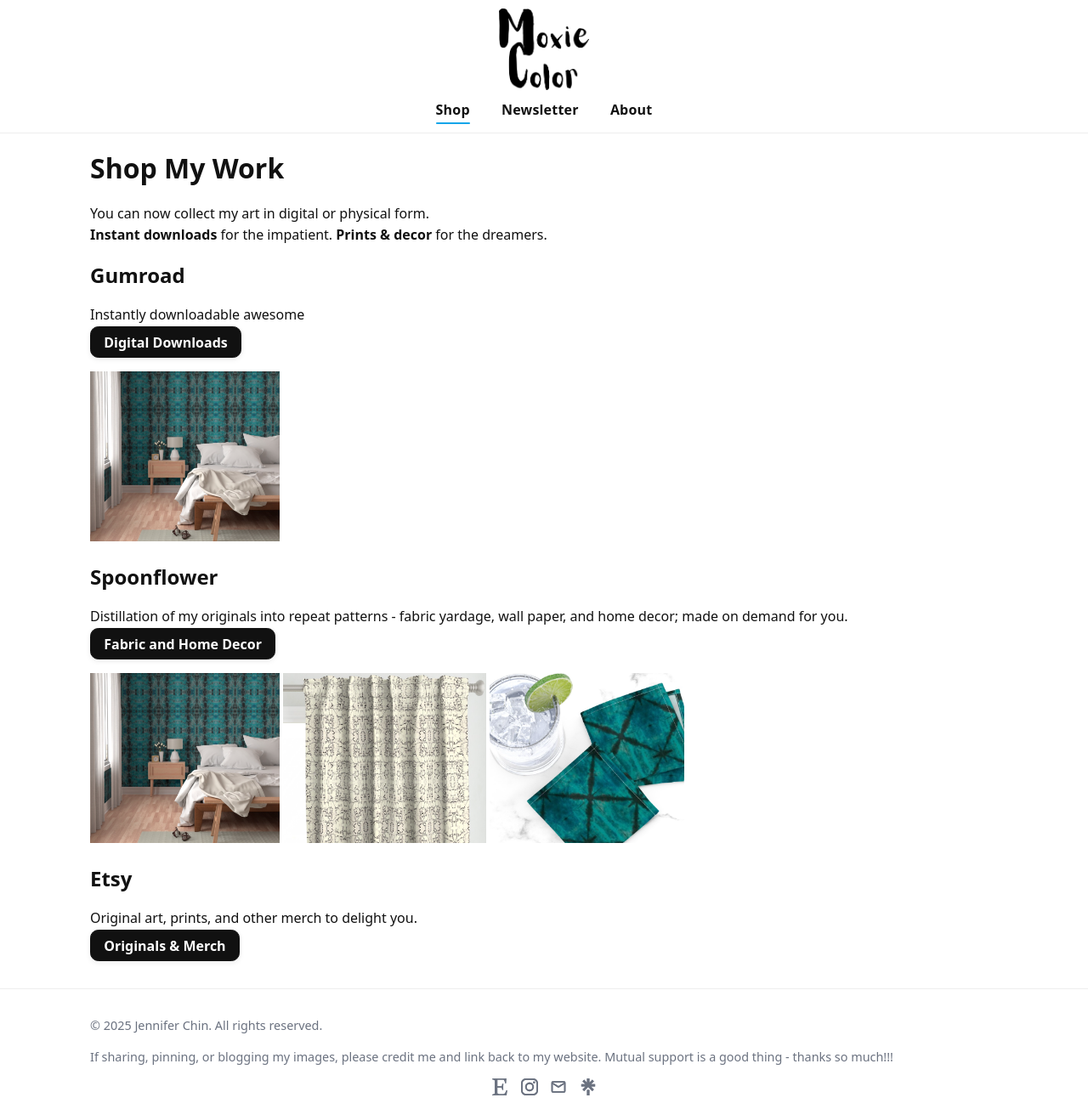
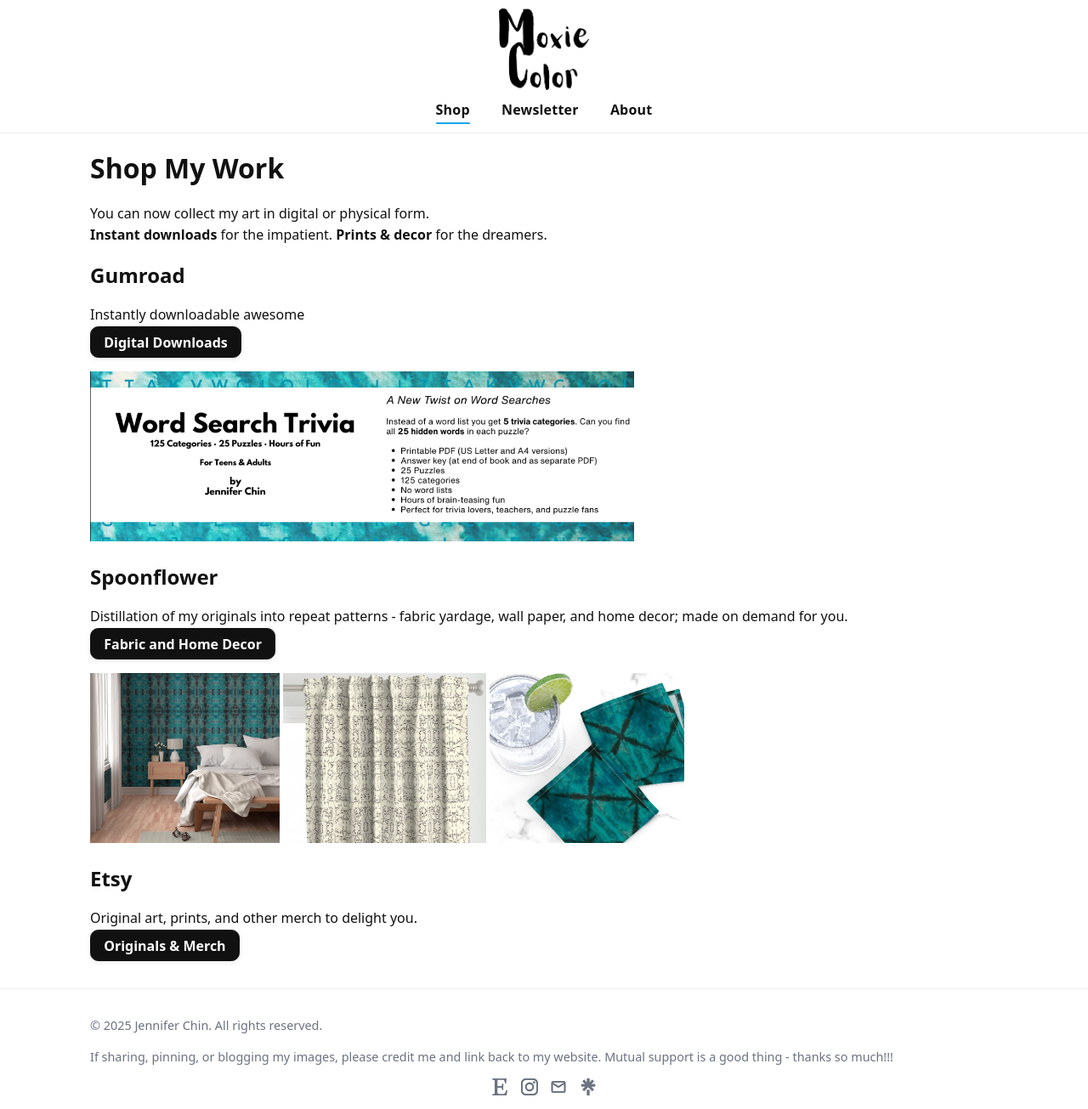
Before and after one commit to MoxieColor/moxiecolor, a Jekyll site: the page built from pages/shop.md, in a window 1280 px wide and 1305 px high. Shown: the whole window at 85% size. Built offline with Jekyll 4.4.1, drawn with Linux system fonts in a browser that asks for light colours.

Commit message:
Update shop.md

```diff
--- a/pages/shop.md
+++ b/pages/shop.md
@@ -13,7 +13,7 @@
 Instantly downloadable awesome
 <a class="btn" href="https://moxiecolor.gumroad.com/" target="_blank" rel="noopener">Digital Downloads</a>
 <p float="left">
-  <img src="{{ '/assets/images/stores/Spoonflower1.png') | relative_url }}"  width=auto height="200"/>
+  <img src="{{ 'assets/images/stores/Gumroad_wordsearchtrivia.png') | relative_url }}"  width=auto height="200"/>
 </p>
 
 ## Spoonflower
```
